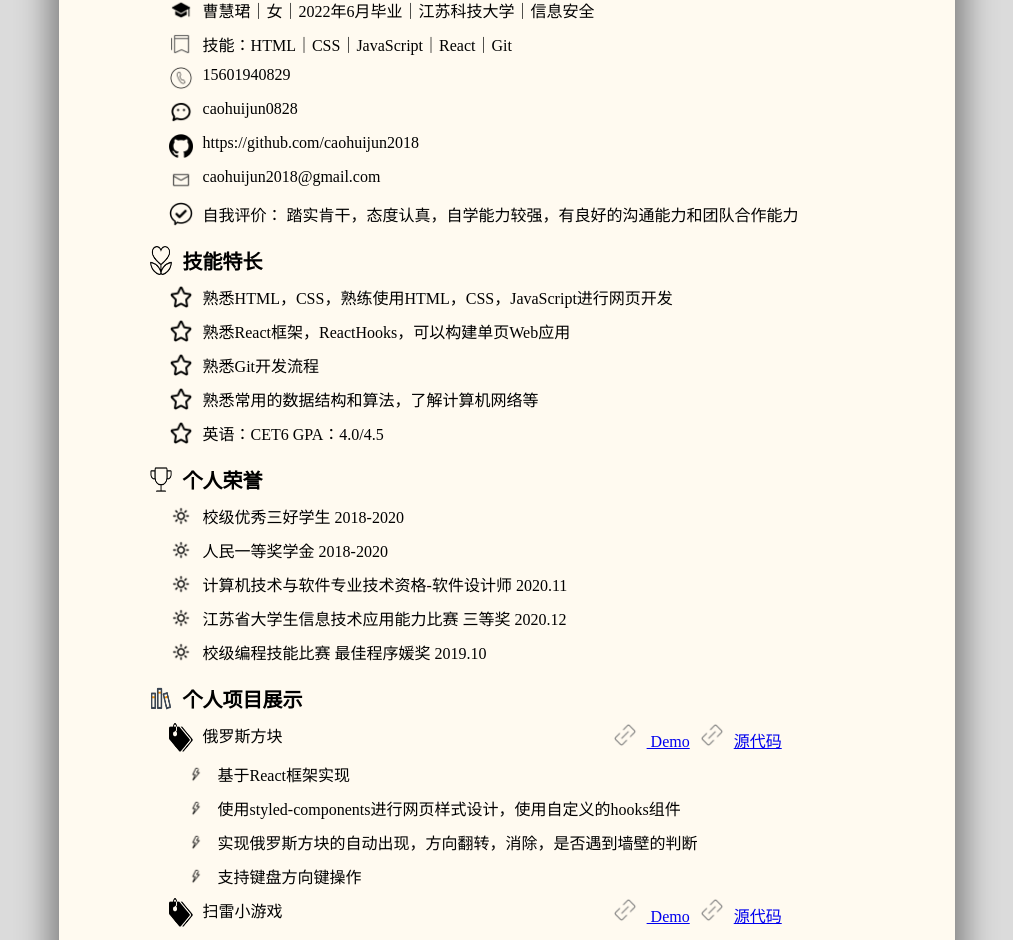
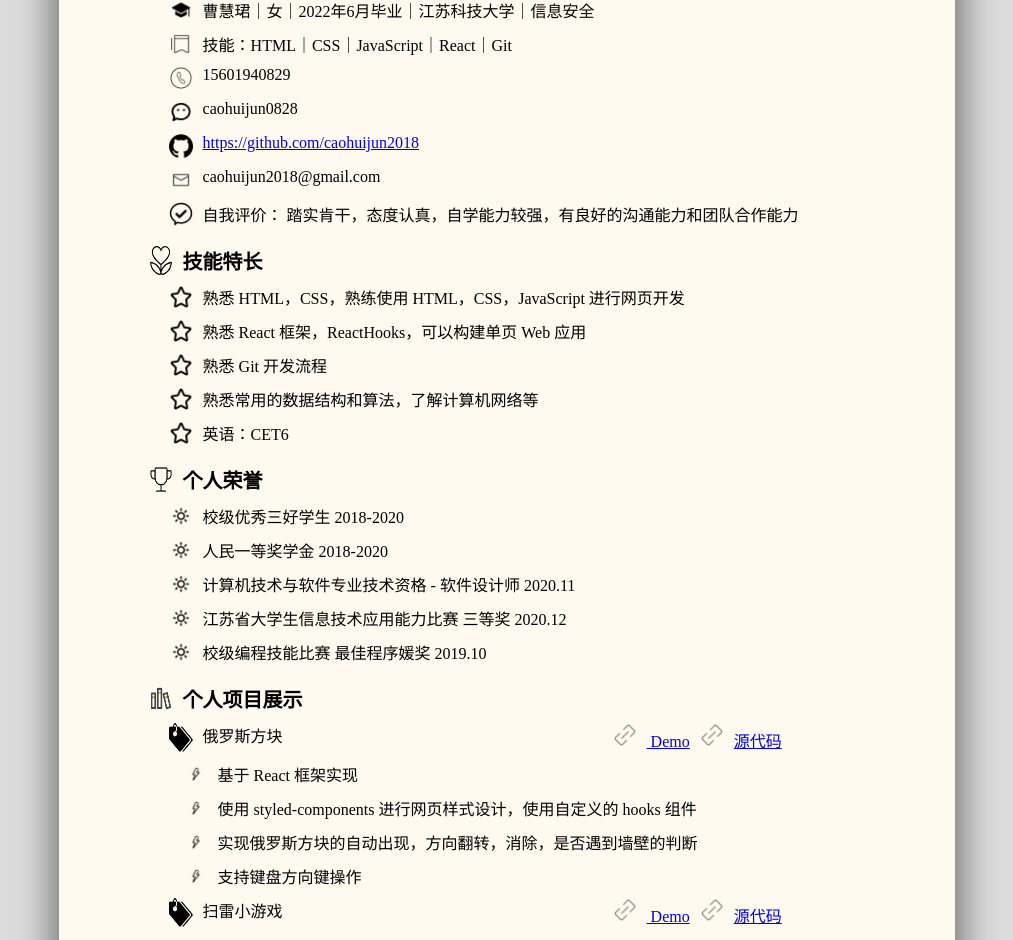
Before and after one commit to caohuijun2018/Resume, a React (Create React App) app: page / in a window 1280 px wide. Shown: the part 259-1199 px from the top of the page, without its empty margins (133-1146 px from the left). Built offline with nearby package versions, Linux system fonts and the light colour scheme.

Commit message:
修改内容

```diff
--- a/public/index.html
+++ b/public/index.html
@@ -24,7 +24,7 @@
       work correctly both with client-side routing and a non-root public URL.
       Learn how to configure a non-root public URL by running `npm run build`.
     -->
-    <title>React App</title>
+    <title>曹慧珺简历-前端开发实习生-2021年</title>
   </head>
   <body>
     <noscript>You need to enable JavaScript to run this app.</noscript>
--- a/src/Components/Content.js
+++ b/src/Components/Content.js
@@ -1,11 +1,11 @@
 //Styled
-import { StyledPage } from "../Styled/StyledPage";
-import { StyledContent } from "../Styled/StyledContent";
-import { StyledTitle } from "../Styled/StyledHeader";
-import { StyledLittleTitle } from "../Styled/StyledHeader";
-import { StyledTop } from "../Styled/StyledContent";
-import { StyledAll } from "../Styled/StyledContent";
-import { StyledYixiang } from "../Styled/StyledContent";
+import {StyledPage} from "../Styled/StyledPage";
+import {StyledContent} from "../Styled/StyledContent";
+import {StyledTitle} from "../Styled/StyledHeader";
+import {StyledLittleTitle} from "../Styled/StyledHeader";
+import {StyledTop} from "../Styled/StyledContent";
+import {StyledAll} from "../Styled/StyledContent";
+import {StyledYixiang} from "../Styled/StyledContent";
 //Image
 import flag from "../Img/Flag.png";
 //Components
@@ -18,14 +18,14 @@ function Content() {
     <StyledPage>
       <StyledContent>
         <StyledTop>
-          <StyledTitle>曹慧珺/个人简历</StyledTitle>
+          <StyledTitle> 曹慧珺 / 个人简历 </StyledTitle>
         </StyledTop>
         <StyledAll>
           <StyledLittleTitle>
             <img src={flag} alt="flag" />
             意向职位
           </StyledLittleTitle>
-          <StyledYixiang>前端工程师</StyledYixiang>
+          <StyledYixiang> 前端开发实习生 </StyledYixiang>
           {information()}
           {talent()}
           {honor()}
--- a/src/Components/Honor.js
+++ b/src/Components/Honor.js
@@ -1,6 +1,6 @@
 //Styled
-import { StyledLittleTitle } from "../Styled/StyledHeader";
-import { StyledCell } from "../Styled/StyledContent";
+import {StyledLittleTitle} from "../Styled/StyledHeader";
+import {StyledCell} from "../Styled/StyledContent";
 //Image
 import honorPhoto from "../Img/honor.png";
 import sun from "../Img/sun.png";
@@ -21,7 +21,7 @@ const honor = () => {
       </StyledCell>
       <StyledCell>
         <img src={sun} alt="sun" />
-        计算机技术与软件专业技术资格-软件设计师 2020.11
+        计算机技术与软件专业技术资格 - 软件设计师 2020.11
       </StyledCell>
       <StyledCell>
         <img src={sun} alt="sun" />
--- a/src/Components/Information.js
+++ b/src/Components/Information.js
@@ -1,7 +1,7 @@
 import React from "react";
 //Styled
-import { StyledLittleTitle } from "../Styled/StyledHeader";
-import { StyledCell } from "../Styled/StyledContent";
+import {StyledLittleTitle} from "../Styled/StyledHeader";
+import {StyledCell, StyledGitLink} from "../Styled/StyledContent";
 //Image
 import education from "../Img/Education.png";
 import Information from "../Img/Information.png";
@@ -37,7 +37,9 @@ const information = () => {
       </StyledCell>
       <StyledCell>
         <img src={github} alt="github" />
-        https://github.com/caohuijun2018
+        <StyledGitLink href="https://github.com/caohuijun2018" target = '_blank'>
+          https://github.com/caohuijun2018
+        </StyledGitLink>
       </StyledCell>
       <StyledCell>
         <img src={email} alt="email" />
--- a/src/Components/Project.js
+++ b/src/Components/Project.js
@@ -21,11 +21,14 @@ const experience = () => {
         <img src={tagProject} alt="tagProject" />
         俄罗斯方块
         <StyledProjectLink>
-          <a href="https://react-tetris.hi-hi.cn/">
-            {"   "}
+          <a href="https://react-tetris.hi-hi.cn/" target="_blank">
+            {" "}
             <img src={link} alt="link" /> Demo
           </a>
-          <a href="https://github.com/caohuijun2018/react-tetris">
+          <a
+            href="https://github.com/caohuijun2018/react-tetris"
+            target="_blank"
+          >
             <img src={link} alt="link" />
             源代码
           </a>
@@ -33,11 +36,11 @@ const experience = () => {
       </StyledCell>
       <StyledDefinite>
         <img src={lightning} alt="lightning" />
-        基于React框架实现
+        基于 React 框架实现
       </StyledDefinite>
       <StyledDefinite>
         <img src={lightning} alt="lightning" />
-        使用styled-components进行网页样式设计，使用自定义的hooks组件
+        使用 styled-components 进行网页样式设计，使用自定义的 hooks 组件
       </StyledDefinite>
       <StyledDefinite>
         <img src={lightning} alt="lightning" />
@@ -51,11 +54,11 @@ const experience = () => {
         <img src={tagProject} alt="tagProject" />
         扫雷小游戏
         <StyledProjectLink>
-          <a href="https://minesweeper.hi-hi.cn/">
+          <a href="https://minesweeper.hi-hi.cn/" target="_blank">
             {" "}
             <img src={link} alt="link" /> Demo
           </a>
-          <a href="https://github.com/caohuijun2018/minsweeper">
+          <a href="https://github.com/caohuijun2018/minsweeper" target="_blank">
             <img src={link} alt="link" />
             源代码
           </a>
@@ -63,7 +66,7 @@ const experience = () => {
       </StyledCell>
       <StyledDefinite>
         <img src={lightning} alt="lightning" />
-        基于React实现的单页游戏
+        基于 React 实现的单页游戏
       </StyledDefinite>
       <StyledDefinite>
         <img src={lightning} alt="lightning" />
--- a/src/Components/Skill.js
+++ b/src/Components/Skill.js
@@ -1,6 +1,6 @@
 //Styled
-import { StyledLittleTitle } from "../Styled/StyledHeader";
-import { StyledCell } from "../Styled/StyledContent";
+import {StyledLittleTitle} from "../Styled/StyledHeader";
+import {StyledCell} from "../Styled/StyledContent";
 //Image
 import tag from "../Img/tag.png";
 import start from "../Img/start.png";
@@ -14,15 +14,15 @@ const talent = () => {
       </StyledLittleTitle>
       <StyledCell>
         <img src={start} alt={start} />
-        熟悉HTML，CSS，熟练使用HTML，CSS，JavaScript进行网页开发
+        熟悉 HTML，CSS，熟练使用 HTML，CSS，JavaScript 进行网页开发
       </StyledCell>
       <StyledCell>
         <img src={start} alt={start} />
-        熟悉React框架，ReactHooks，可以构建单页Web应用
+        熟悉 React 框架，ReactHooks，可以构建单页 Web 应用
       </StyledCell>
       <StyledCell>
         <img src={start} alt={start} />
-        熟悉Git开发流程
+        熟悉 Git 开发流程
       </StyledCell>
       <StyledCell>
         <img src={start} alt={start} />
@@ -30,7 +30,7 @@ const talent = () => {
       </StyledCell>
       <StyledCell>
         <img src={start} alt={start} />
-        英语：CET6 GPA：4.0/4.5
+        英语：CET6
       </StyledCell>
     </div>
   );
--- a/src/Styled/StyledContent.js
+++ b/src/Styled/StyledContent.js
@@ -36,3 +36,6 @@ export const StyledProjectLink = styled.div`
   display: flex;
   margin-left: 20rem;
 `;
+export const StyledGitLink = styled.a`
+  margin-left:0px;
+`
```
